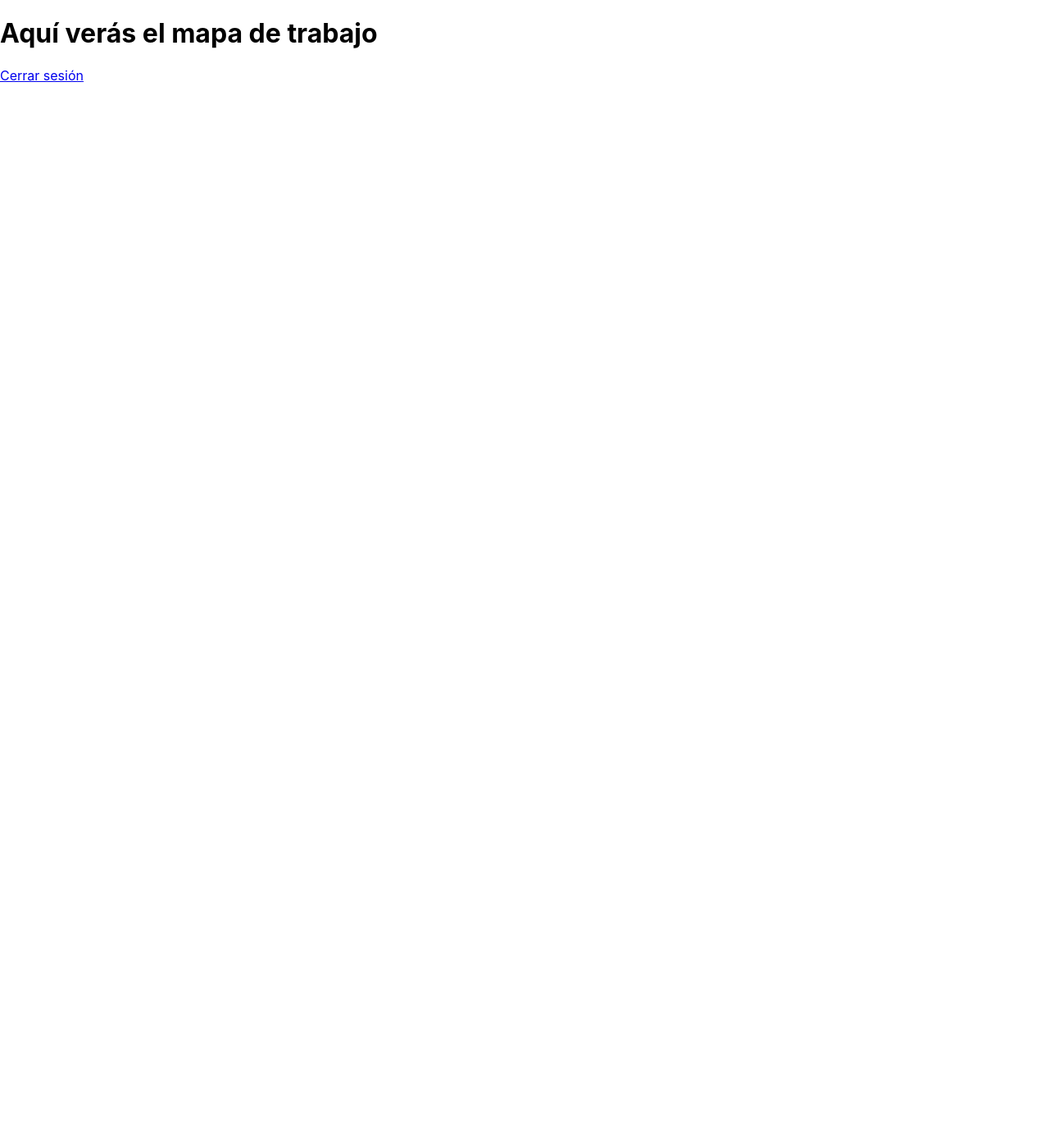
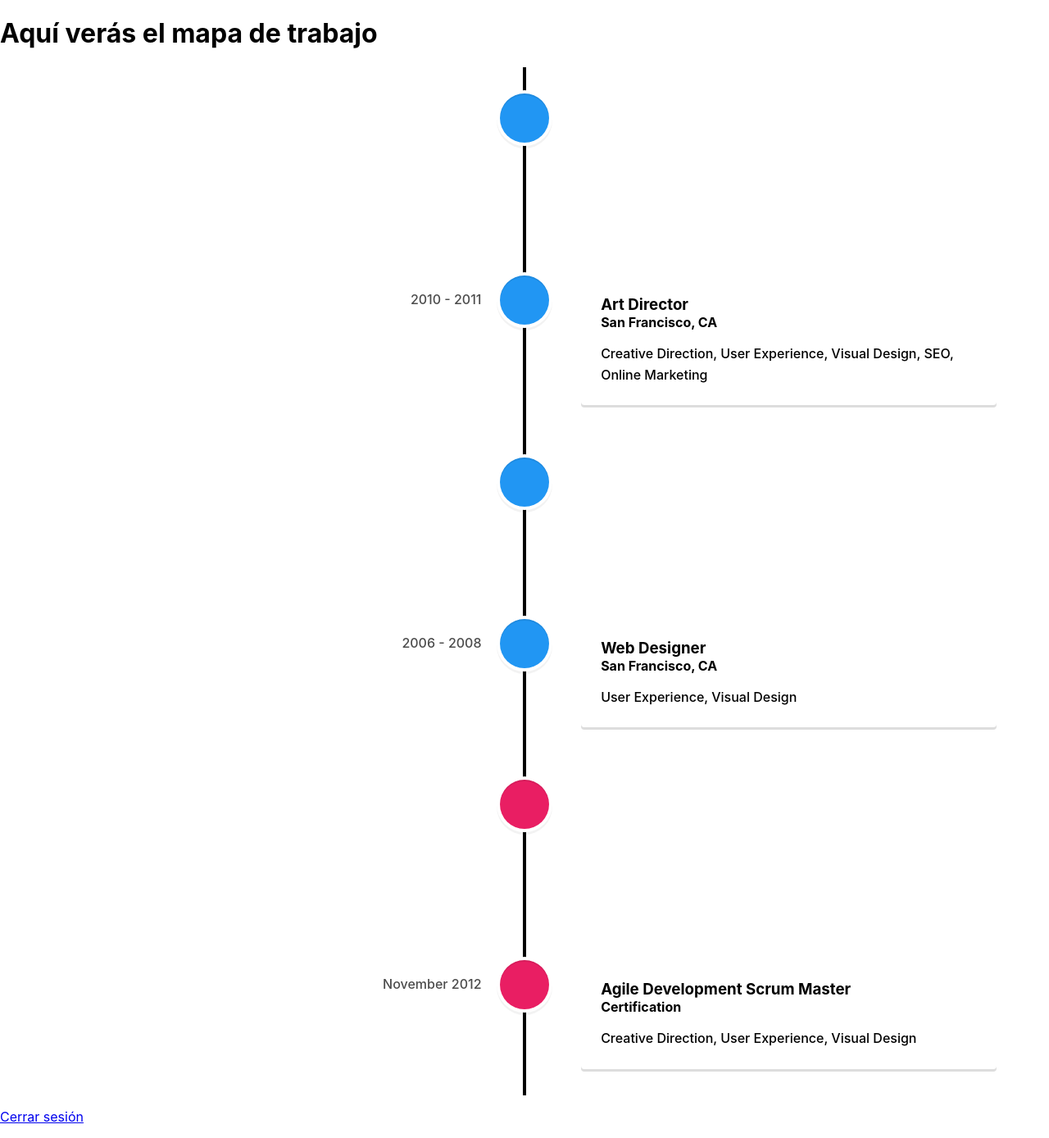
Before and after one commit to eilianacar/HackathonMapWorkEY, a React (Create React App) app: page /EmployeeMap in a window 1280 px wide. Shown: the whole page at 82% size. Before the commit the page ends 800 px from the top, so only its background shows below. Built offline with nearby package versions, Linux system fonts and the light colour scheme.

Commit message:
Implementación de de libreria timeline

```diff
--- a/src/employeeViews/EMap.jsx
+++ b/src/employeeViews/EMap.jsx
@@ -1,10 +1,92 @@
 import React from 'react'
 import SignOff from '../components/SignOff'
+import { VerticalTimeline, VerticalTimelineElement }  from 'react-vertical-timeline-component';
+import 'react-vertical-timeline-component/style.min.css';
+import { FontAwesomeIcon } from '@fortawesome/react-fontawesome';
+import '../css/timeline.css'
 
 const EMap = () => {
   return (
     <div>
       <h1>Aquí verás el mapa de trabajo</h1>
+      <VerticalTimeline>
+  <VerticalTimelineElement
+    className="vertical-timeline-element--work"
+    contentStyle={{ background: 'rgb(33, 150, 243)', color: '#fff' }}
+    contentArrowStyle={{ borderRight: '7px solid  rgb(33, 150, 243)' }}
+    date="2011 - present"
+    iconStyle={{ background: 'rgb(33, 150, 243)', color: '#fff' }}
+    icon={<FontAwesomeIcon icon="address-card" />}
+  >
+    <h3 className="vertical-timeline-element-title">Creative Director</h3>
+    <h4 className="vertical-timeline-element-subtitle">Miami, FL</h4>
+    <p>
+      Creative Direction, User Experience, Visual Design, Project Management, Team Leading
+    </p>
+  </VerticalTimelineElement>
+  <VerticalTimelineElement
+    className="vertical-timeline-element--work"
+    date="2010 - 2011"
+    iconStyle={{ background: 'rgb(33, 150, 243)', color: '#fff' }}
+    icon={<FontAwesomeIcon icon="address-card" />}
+  >
+    <h3 className="vertical-timeline-element-title">Art Director</h3>
+    <h4 className="vertical-timeline-element-subtitle">San Francisco, CA</h4>
+    <p>
+      Creative Direction, User Experience, Visual Design, SEO, Online Marketing
+    </p>
+  </VerticalTimelineElement>
+  <VerticalTimelineElement
+    className="vertical-timeline-element--work"
+    date="2008 - 2010"
+    iconStyle={{ background: 'rgb(33, 150, 243)', color: '#fff' }}
+    icon={<FontAwesomeIcon icon="address-card" />}
+  >
+    <h3 className="vertical-timeline-element-title">Web Designer</h3>
+    <h4 className="vertical-timeline-element-subtitle">Los Angeles, CA</h4>
+    <p>
+      User Experience, Visual Design
+    </p>
+  </VerticalTimelineElement>
+  <VerticalTimelineElement
+    className="vertical-timeline-element--work"
+    date="2006 - 2008"
+    iconStyle={{ background: 'rgb(33, 150, 243)', color: '#fff' }}
+    icon={<FontAwesomeIcon icon="address-card" />}
+  >
+    <h3 className="vertical-timeline-element-title">Web Designer</h3>
+    <h4 className="vertical-timeline-element-subtitle">San Francisco, CA</h4>
+    <p>
+      User Experience, Visual Design
+    </p>
+  </VerticalTimelineElement>
+  <VerticalTimelineElement
+    className="vertical-timeline-element--education"
+    date="April 2013"
+    iconStyle={{ background: 'rgb(233, 30, 99)', color: '#fff' }}
+    icon={<FontAwesomeIcon icon="address-card" />}
+  >
+    <h3 className="vertical-timeline-element-title">Content Marketing for Web, Mobile and Social Media</h3>
+    <h4 className="vertical-timeline-element-subtitle">Online Course</h4>
+    <p>
+      Strategy, Social Media
+    </p>
+  </VerticalTimelineElement>
+  <VerticalTimelineElement
+    className="vertical-timeline-element--education"
+    date="November 2012"
+    iconStyle={{ background: 'rgb(233, 30, 99)', color: '#fff' }}
+
+  >
+    <h3 className="vertical-timeline-element-title">Agile Development Scrum Master</h3>
+    <h4 className="vertical-timeline-element-subtitle">Certification</h4>
+    <p>
+      Creative Direction, User Experience, Visual Design
+    </p>
+  </VerticalTimelineElement>
+
+  </VerticalTimeline>
+
       <SignOff />
     </div>
   )
```
